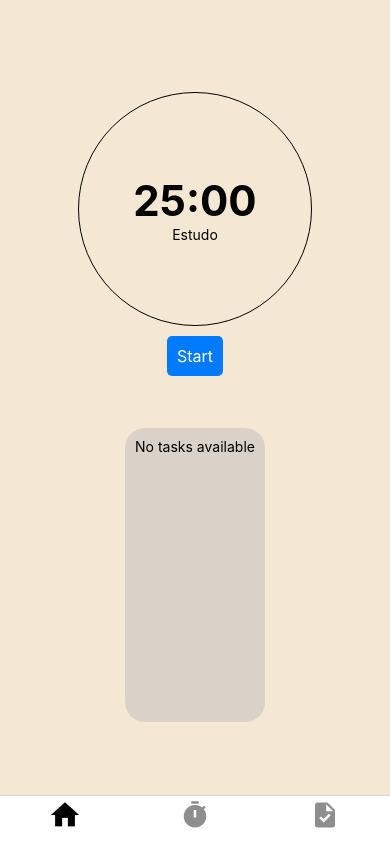
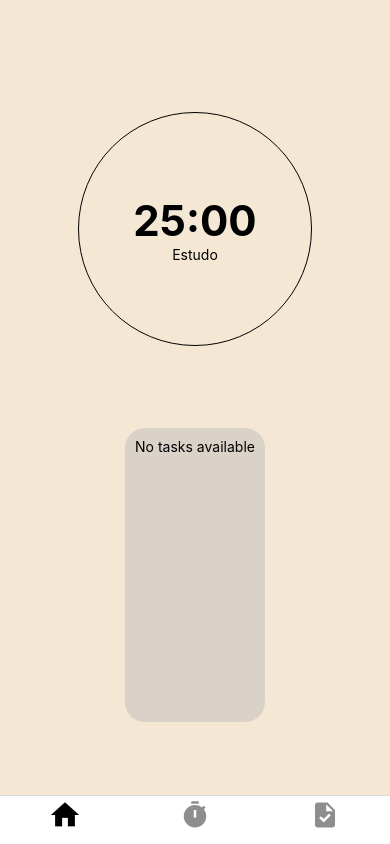
Before and after one commit to gabrielvedova/doropomo, a React Native app in the folder doropomo/: screen /Home in a window 390 px wide. Built offline with nearby package versions, Linux system fonts and the light colour scheme.

Commit message:
feat(Home, Timer): hide button in Timer component and update Home layout

```diff
--- a/doropomo/src/views/Home.js
+++ b/doropomo/src/views/Home.js
@@ -12,7 +12,7 @@ import colors from "../colors.json";
 export default (props) => {
   return (
     <SafeAreaView style={styles.container}>
-      <Timer />
+      <Timer showButton={false}/>
       <Tasks showButton={false} />
     </SafeAreaView>
   );
--- a/doropomo/src/views/Timer.js
+++ b/doropomo/src/views/Timer.js
@@ -4,18 +4,18 @@ import { TimerContext } from "../context/TimerContext";
 import Intervals from "../components/timer/Intervals";
 import colors from "../colors.json";
 
-export default (props) => {
+export default ({ showButton = true }) => {
   const { isRunning, setIsRunning } = useContext(TimerContext);
 
   return (
     <View style={styles.container}>
       <Intervals isRunning={isRunning} />
-      <TouchableOpacity
+      {showButton && (<TouchableOpacity
         onPress={() => setIsRunning(!isRunning)}
         style={styles.button}
       >
         <Text style={styles.buttonText}>{isRunning ? "Pause" : "Start"}</Text>
-      </TouchableOpacity>
+      </TouchableOpacity>)}
     </View>
   );
 };
```
